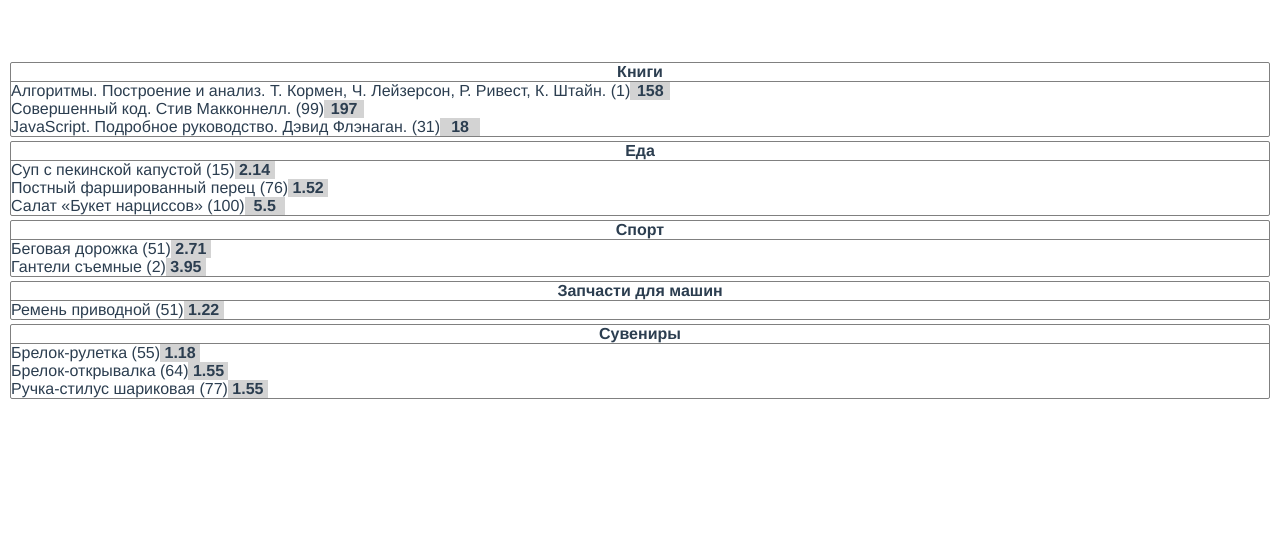
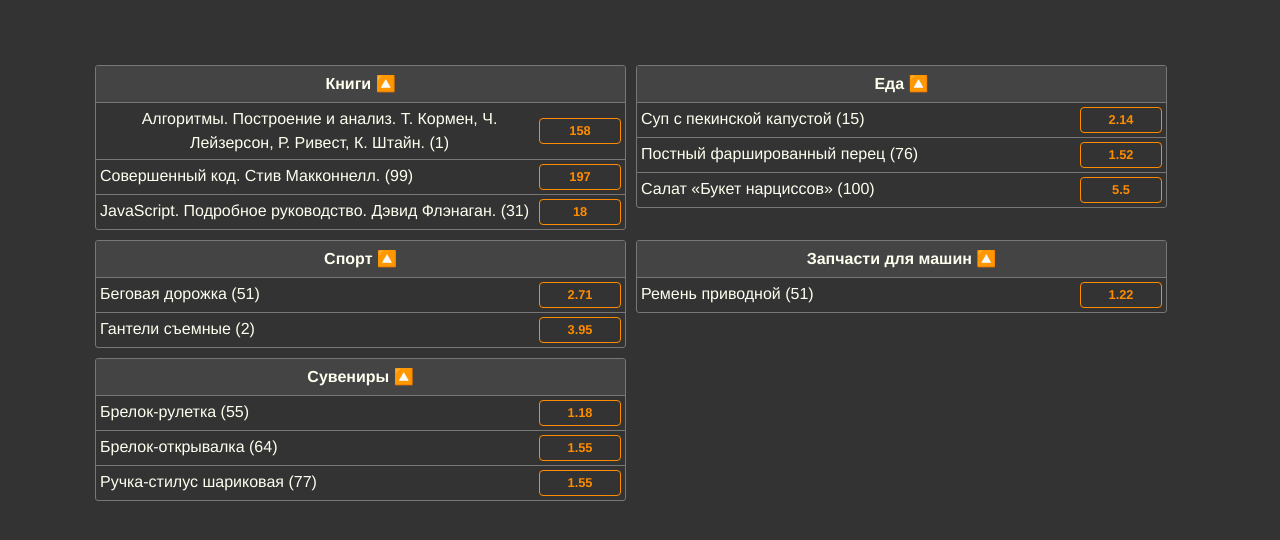
Before and after one commit to Dyasik/vue-shop, a Vue app: page / in a window 1280 px wide. Shown: the top 540 px of the page. Built offline with nearby package versions, Linux system fonts and the light colour scheme.

Commit message:
Products list styling

```diff
--- a/src/App.vue
+++ b/src/App.vue
@@ -62,12 +62,17 @@
 </script>
 
 <style>
+body {
+  background-color: #333;
+}
+
 #app {
-  font-family: Avenir, Helvetica, Arial, sans-serif;
+  font-family: Helvetica, Arial, sans-serif;
+  line-height: 1.5em;
   -webkit-font-smoothing: antialiased;
   -moz-osx-font-smoothing: grayscale;
   text-align: center;
-  color: #2c3e50;
+  color: ivory;
   margin-top: 60px;
 }
 </style>
--- a/src/components/Products.vue
+++ b/src/components/Products.vue
@@ -33,6 +33,11 @@
 <style scoped>
 .products {
   display: flex;
-  flex-direction: column;
+  flex-wrap: wrap;
+  align-items: flex-start;
+  max-height: 100vh;
+  max-width: 1100px;
+  margin: auto;
+  overflow-y: auto;
 }
 </style>
--- a/src/components/product-components/Category.vue
+++ b/src/components/product-components/Category.vue
@@ -1,6 +1,10 @@
 <template>
-  <div class="category">
-    <div class="header">{{ title }}</div>
+  <div class="category" :class="{ collapsed: isCollapsed }">
+    <div class="header" @click="toggleCollapse">
+      {{ title }}
+      <span v-if="isCollapsed">🔽</span>
+      <span v-else>🔼</span>
+    </div>
     <div class="body">
       <slot/>
     </div>
@@ -20,19 +24,72 @@
         default: 1,
       },
     },
+    data: function () {
+      return {
+        isCollapsed: false,
+      }
+    },
+    methods: {
+      toggleCollapse() {
+        this.isCollapsed = !this.isCollapsed
+      },
+    },
   }
 </script>
 
 <style scoped>
   .category {
-    border: 1px solid gray;
-    border-radius: 2px;
+    flex-basis: calc(49% - 10px);
+    border: 1px solid #777;
+    border-radius: 3px;
     overflow: hidden;
-    margin: 2px;
+    margin: 5px;
   }
 
   .header {
     border-bottom: inherit;
     font-weight: bold;
+    padding: 6px;
+    background-color: #444;
+    cursor: pointer;
+  }
+
+  .body {
+    transition: max-height 0.4s ease-out;
+    max-height: 500px;
+    overflow-y: auto;
+  }
+
+  .body::-webkit-scrollbar {
+    width: 6px;
+  }
+
+  .body::-webkit-scrollbar-track {
+    background-color: #444;
+  }
+
+  .body::-webkit-scrollbar-thumb {
+    background-color: #777;
+    width: 4px;
+    border-radius: 4px;
+    box-shadow: inset 0 0 0 1px #444;
+  }
+
+  .category.collapsed .header {
+    border-bottom: none;
+  }
+
+  .category.collapsed .body {
+    max-height: 0;
+  }
+
+  @media screen and (max-width: 500px) {
+    .category {
+      flex-basis: calc(100% - 10px);
+    }
+
+    .body {
+      max-height: 320px;
+    }
   }
 </style>
--- a/src/components/product-components/Product.vue
+++ b/src/components/product-components/Product.vue
@@ -36,11 +36,22 @@
 <style scoped>
   .product {
     display: flex;
+    justify-content: space-between;
+    padding: 4px;
+  }
+
+  .product:not(:last-child) {
+    border-bottom: 1px solid #777;
   }
 
   .price {
-    width: 40px;
+    width: 80px;
+    align-self: center;
+    flex-shrink: 0;
+    font-size: 0.8em;
     font-weight: bold;
-    background-color: lightgray;
+    color: darkorange;
+    border: 1px solid;
+    border-radius: 4px;
   }
 </style>
```
